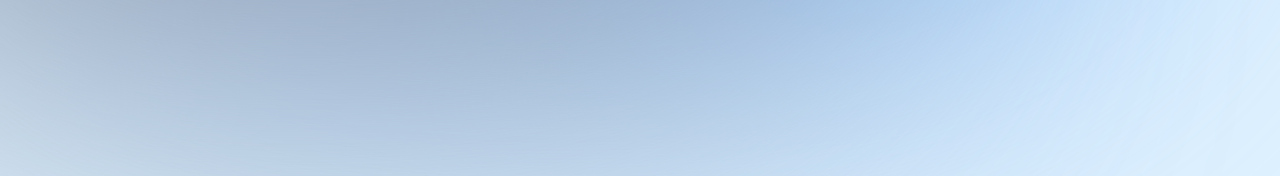
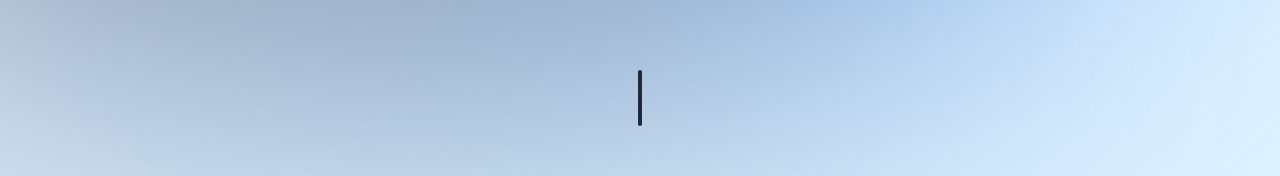
Before and after one commit to zalixzy/portfolio, a Next.js app: page / in a window 1280 px wide. Shown: the part 422-598 px from the top of the page. Built offline with nearby package versions, Linux system fonts and the light colour scheme.

Commit message:
ajout de la page section-divider pour afficher une barre et séparer les éléments

```diff
--- a/app/page.tsx
+++ b/app/page.tsx
@@ -1,9 +1,11 @@
 import Intro from "@/components/intro"
+import SectionDivider from "@/components/section-divider"
 
 export default function Home() {
   return (
     <main className="flex flex-col items-center px-4">
       <Intro />
+      <SectionDivider />
     </main>
   )
 }
--- /dev/null
+++ b/components/section-divider.tsx
@@ -0,0 +1,13 @@
+"use client";
+import React from 'react'
+import { motion } from 'framer-motion'
+
+export default function SectionDivider() {
+  return (
+    <motion.div className="bg-gray-800 my-20 h-14 w-1 rounded-full hidden sm:block"
+    initial={{opacity:0, y:100}}
+    animate={{opacity:1, y:0}}
+    transition={{delay:0.0125}}
+    ></motion.div>
+  )
+}
```
